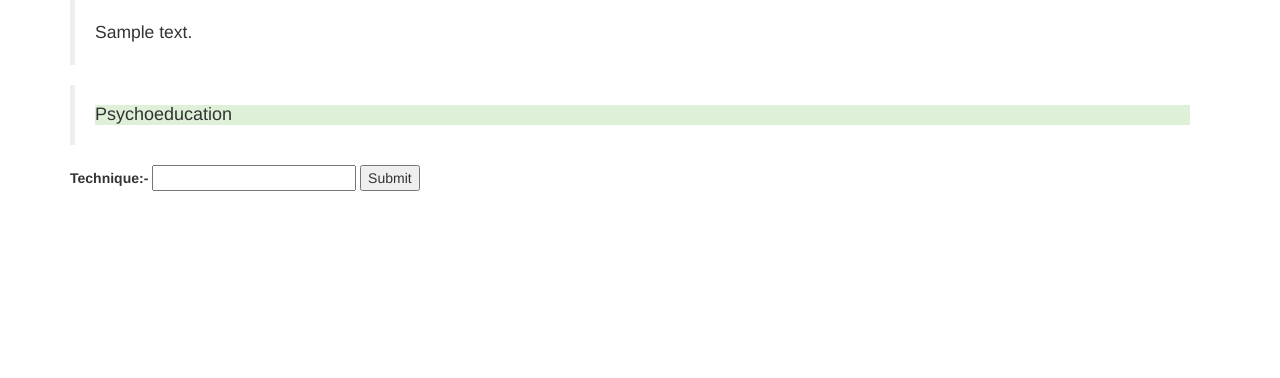
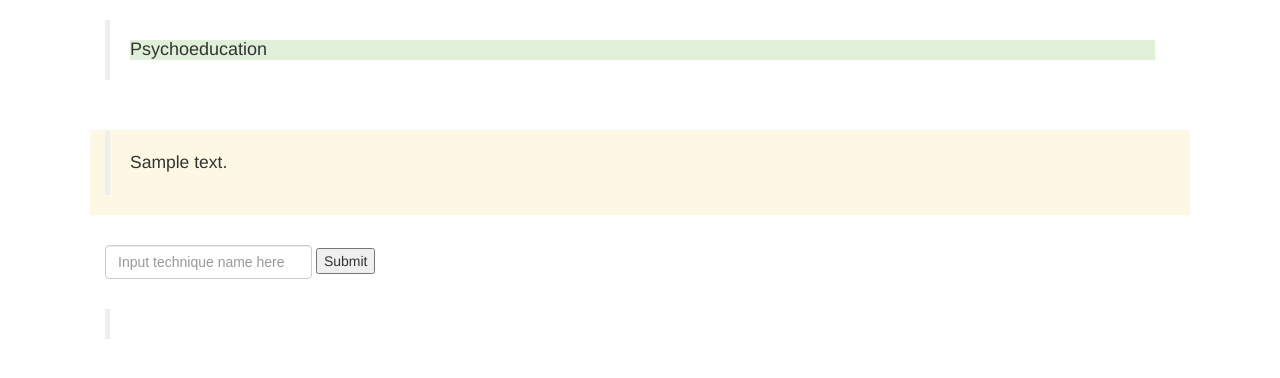
Before and after one commit to ArkaGhosh024/CCBT, a Django app: template exercise/templates/exercise/exercise_conversation.html in a window 1280 px wide. Shown: the top 378 px of the page. Run offline with Django 3.2, Linux system fonts and the light colour scheme; tables that the repository leaves empty hold one stand-in row (values such as "Sample post"); the template is opened without the code that fills it: values that come from a table or form of the project are taken from there, most other values are stand-ins (such as "Sample title", 1, 10 or a date in 2020); parts of the project's set-up code (start-up, migrations or seed data) failed here and were passed over; some libraries are stand-ins or nearby versions.

Commit message:
exercise working moderately well

```diff
--- a/exercise/static/exercise/exercise_conversation_javascript.js
+++ b/exercise/static/exercise/exercise_conversation_javascript.js
@@ -4,6 +4,10 @@ $(document).ready(function(){
 	$module_specific_message = $(".module-specific-message");
 	//console.log($module_specific_message.text());
 	setMessage(moduleId);
+	var availableTechniques = [
+		"suggest an opposite thought",
+		"visualizing the situation",
+	];
 
 	$(document).on('click', 'input[name=\"submit-button\"]', function (ev) {
 		ev.preventDefault();
@@ -31,7 +35,16 @@ $(document).ready(function(){
 				if(!data){
 					alert("you are dog man");
 				}else{
-					alert(data);
+					//alert(data);
+					$(".to-be-replaced").replaceWith("<div class=\"to-be-replaced\">"+$(data).find(".to-be-replaced").html()+"</div>");
+					//console.log($(data).text().includes("Great that worked"));
+					if($(data).text().includes("Great that worked")){
+						console.log($(data).find("#result-conversation").text());
+						$(".result").addClass("bg-success");
+					}else{
+						console.log("incorrect");
+						$(".result").addClass("bg-danger");
+					}
 				}
 			},
 
@@ -40,6 +53,17 @@ $(document).ready(function(){
 			}
 		});
 	});
+
+	//autocomplete textbox; currently suggests only on exact match
+	$("input[name=\"technique\"]").autocomplete({
+		source: availableTechniques
+	});
+	/*
+	$("input[name=\"technique\"]").on("input", function(e){
+		//alert("changed");
+		//console.log($("input[name=\"technique\"]").val());
+		var keywords = $("input[name=\"technique\"]").val().split(" ");
+	});*/
 });
 
 var setMessage = function(moduleId){
--- a/exercise/static/exercise/exercise_conversation_style.css
+++ b/exercise/static/exercise/exercise_conversation_style.css
@@ -0,0 +1,4 @@
+.row{
+	padding: 10px;
+	margin: 10px;
+}
--- a/exercise/templates/exercise/exercise_conversation.html
+++ b/exercise/templates/exercise/exercise_conversation.html
@@ -1,23 +1,3 @@
-<!--<DOCTYPE!>
-<hmtl>
-	<head>
-		<title>this is a demo conversation</title>
-	</head>
-	<body>
-	<strong>{{conversation.conversation_text| linebreaks }}</strong>
-			<strong><pre><h3>Here you need to help the patient identify their NAT. Which technique can you use?</h3>
-			</pre></strong>
-		<form action="/exercise/conversation/" method="post"> {% csrf_token %}
-		<input type="hidden" name="conversationid" value="{{conversation.conversationID}}">
-
-			<p>{{message}}</p>
-		<label><strong>Technique:-</strong> <input type="text" name="technique" required></label>
-		<input type="submit" value="Submit">
-
-		</form>
-	</body>
-</hmtl>-->
-
 <!DOCTYPE html>
 <html>
 <head>
@@ -40,16 +20,7 @@
 	<div class="container">
 		<div class="row">
 			<div class="col-lg-12 col-md-12 col-sm-12 col-xs-12">
-				<blockquote>
-					<p class="bg-success">
-						{{conversation.conversation_text| linebreaks }}
-					</p>
-				</blockquote>
-			</div>
-		</div>
-		<div class="row">
-			<div class="col-lg-12 col-md-12 col-sm-12 col-xs-12">
-			<!-- Here set the message for a user according to the specific module number being sent by the backend-->
+			<!-- Here set the message for a user according to the specific module number being sent by the backend -->
 				<input name="module-specific-message" value="{{module_number}}" type="hidden"></input>
 				<blockquote>
 					<h4><p class="module-specific-message bg-success"></p></h4>
@@ -57,18 +28,28 @@
 			</div>
 		</div>
 		<div class="row">
-			<div class="col-lg-12 col-md-12 col-sm-12 col-xs-12">
-				<form action="/exercise/conversation/" method="post" id="exercise-form"> {% csrf_token %}
+			<div class="col-lg-12 col-md-12 col-sm-12 col-xs-12 bg-warning">
+				<blockquote>
+					<p>{{conversation.conversation_text| linebreaks}}</p>
+				</blockquote>
+			</div>
+		</div>
+		<div class="row technique-input-row">
+			<div class="col-lg-12 col-md-12 col-sm-12 col-xs-12 ">
+				<form action="/exercise/conversation/" method="post" id="exercise-form" class="form-inline"> {% csrf_token %}
 					<input type="hidden" name="conversationid" value="{{conversation.conversationID}}">
-					<label><strong>Technique:-</strong> <input type="text" name="technique" required></label>
+					<input type="text" name="technique" class="form-control ui-widget" placeholder="Input technique name here" required>
 					<input type="submit" value="Submit" name="submit-button">
 				</form>
 			</div>
 		</div>
 		<div class="row">
-			<div class="col-lg-12 col-md-12 col-sm-12 col-xs-12 result">
-			<p id="result-conversation">{{next_conversation.conversation_text| linebreaks }}</p>
-			<p id="result-message"><i><strong>{{message}}</strong></i></p>
+			<div class="to-be-replaced">
+				<div class="col-lg-12 col-md-12 col-sm-12 col-xs-12 result">
+					<blockquote>
+						<p id="result-conversation">{{next_conversation.conversation_text| linebreaks }}</p>
+					</blockquote>
+				</div>
 			</div>
 		</div>
 	</div>
--- a/exercise/views.py
+++ b/exercise/views.py
@@ -43,7 +43,7 @@ def conversation(request):
     else:
         message="it looks like "+technique+" did not quite help the patient. Go back and try a different technique. "
     #return HttpResponse(next_conversation.technique_conversation.conversation_text)
-    return render(request,'exercise/exercise_conversation.html',{'conversation':conversation, 'next_conversation':next_conversation.technique_conversation,'message':message})
+    return render(request,'exercise/exercise_conversation.html',{'conversation':conversation, 'next_conversation':next_conversation.technique_conversation})
 
 @user_passes_test(lambda u: u.is_superuser)
 #----------------------------------------------------------------------
```
